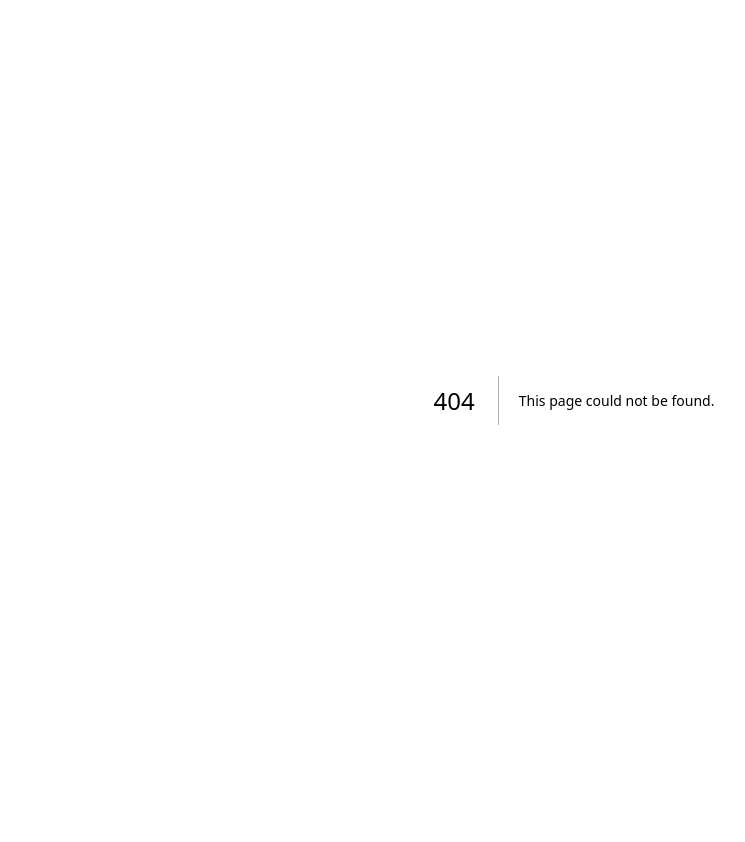
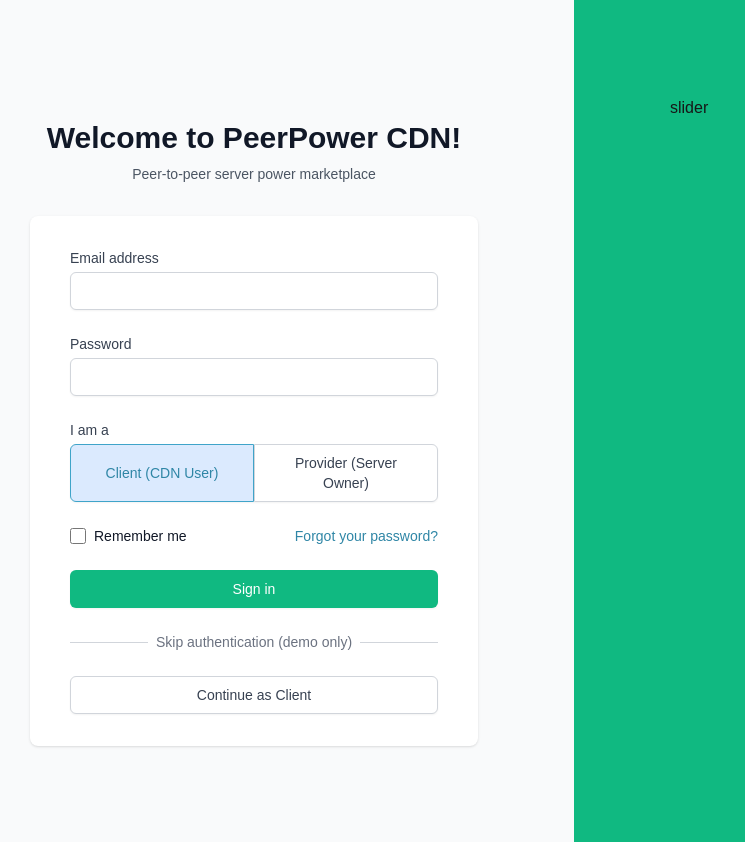
Before and after one commit to akarlovskaya/p2p-cdn-showcase, a Next.js app: page /login in a window 1280 px wide. Before the commit this address had no page. Shown: the whole page, without its empty margins (66-811 px from the left). Before the commit the page ends 800 px from the top, so only its background shows below. Built offline with nearby package versions, Linux system fonts and the light colour scheme.

Commit message:
add login, client and provider pages

```diff
--- /dev/null
+++ b/app/dashboard/client/page.tsx
@@ -0,0 +1,7 @@
+import React from "react";
+
+const Client = () => {
+  return <div>this is client page</div>;
+};
+
+export default Client;
--- a/app/dashboard/layout.tsx
+++ b/app/dashboard/layout.tsx
@@ -1,7 +1,7 @@
 // Shared layout for all dashboard pages (dashboard-specific layout)
 import { SidebarProvider } from "../contexts/SidebarContext";
 import { Header } from "../components/header/Header";
-import ClientSidebar from "../components/Sidebar";
+import Sidebar from "../components/Sidebar";
 
 export default function DashboardLayout({
   children,
@@ -11,7 +11,7 @@ export default function DashboardLayout({
   return (
     <SidebarProvider>
       <div className="flex h-screen bg-gray-100">
-        <ClientSidebar />
+        <Sidebar />
 
         <div className="flex-1 flex flex-col overflow-hidden">
           <Header />
--- /dev/null
+++ b/app/dashboard/provider/page.tsx
@@ -0,0 +1,7 @@
+import React from "react";
+
+const Provider = () => {
+  return <div></div>;
+};
+
+export default Provider;
--- /dev/null
+++ b/app/login/page.tsx
@@ -0,0 +1,172 @@
+// pages/login.tsx
+"use client";
+import { useState } from "react";
+import Head from "next/head";
+
+export default function LoginPage() {
+  const [email, setEmail] = useState("");
+  const [password, setPassword] = useState("");
+  const [role, setRole] = useState<"client" | "provider">("client");
+
+  const handleSubmit = (e: React.FormEvent) => {
+    e.preventDefault();
+    // For demo purposes, just redirect to dashboard
+    window.location.href = `/dashboard/${role}`;
+  };
+
+  return (
+    <div className="min-h-screen bg-gray-50 grid grid-cols-2">
+      <Head>
+        <title>PeerPower CDN - Login</title>
+      </Head>
+
+      <section className="p-24">
+        <div className="sm:mx-auto sm:w-full sm:max-w-md">
+          <h2 className="mt-6 text-center text-3xl font-extrabold text-gray-900">
+            Welcome to PeerPower CDN!
+          </h2>
+          <p className="mt-2 text-center text-sm text-gray-600">
+            Peer-to-peer server power marketplace
+          </p>
+        </div>
+
+        <div className="mt-8 sm:mx-auto sm:w-full sm:max-w-md">
+          <div className="bg-white py-8 px-4 shadow sm:rounded-lg sm:px-10">
+            <form className="space-y-6" onSubmit={handleSubmit}>
+              <div>
+                <label
+                  htmlFor="email"
+                  className="block text-sm font-medium text-gray-700"
+                >
+                  Email address
+                </label>
+                <div className="mt-1">
+                  <input
+                    id="email"
+                    name="email"
+                    type="email"
+                    autoComplete="email"
+                    required
+                    value={email}
+                    onChange={(e) => setEmail(e.target.value)}
+                    className="appearance-none block w-full px-3 py-2 border border-gray-300 rounded-md shadow-sm placeholder-gray-400 focus:outline-none focus:ring-blue-500 focus:border-blue-500 sm:text-sm"
+                  />
+                </div>
+              </div>
+
+              <div>
+                <label
+                  htmlFor="password"
+                  className="block text-sm font-medium text-gray-700"
+                >
+                  Password
+                </label>
+                <div className="mt-1">
+                  <input
+                    id="password"
+                    name="password"
+                    type="password"
+                    autoComplete="current-password"
+                    required
+                    value={password}
+                    onChange={(e) => setPassword(e.target.value)}
+                    className="appearance-none block w-full px-3 py-2 border border-gray-300 rounded-md shadow-sm placeholder-gray-400 focus:outline-none focus:ring-blue-500 focus:border-blue-500 sm:text-sm"
+                  />
+                </div>
+              </div>
+
+              <div>
+                <label className="block text-sm font-medium text-gray-700">
+                  I am a
+                </label>
+                <div className="mt-1 flex rounded-md shadow-sm">
+                  <button
+                    type="button"
+                    onClick={() => setRole("client")}
+                    className={`flex-1 py-2 px-4 border rounded-l-md text-sm font-medium ${
+                      role === "client"
+                        ? "bg-blue-100 border-primary text-primary-dark"
+                        : "bg-white border-gray-300 text-gray-700 hover:bg-gray-50"
+                    }`}
+                  >
+                    Client (CDN User)
+                  </button>
+                  <button
+                    type="button"
+                    onClick={() => setRole("provider")}
+                    className={`flex-1 py-2 px-4 border rounded-r-md text-sm font-medium ${
+                      role === "provider"
+                        ? "bg-blue-100 border-primary text-primary-dark"
+                        : "bg-white border-gray-300 text-gray-700 hover:bg-gray-50"
+                    }`}
+                  >
+                    Provider (Server Owner)
+                  </button>
+                </div>
+              </div>
+
+              <div className="flex items-center justify-between">
+                <div className="flex items-center">
+                  <input
+                    id="remember-me"
+                    name="remember-me"
+                    type="checkbox"
+                    className="h-4 w-4 text-primary-dark focus:ring-blue-500 border-gray-300 rounded"
+                  />
+                  <label
+                    htmlFor="remember-me"
+                    className="ml-2 block text-sm text-gray-900"
+                  >
+                    Remember me
+                  </label>
+                </div>
+
+                <div className="text-sm">
+                  <a
+                    href="#"
+                    className="font-medium text-primary-dark hover:text-primary"
+                  >
+                    Forgot your password?
+                  </a>
+                </div>
+              </div>
+
+              <div>
+                <button
+                  type="submit"
+                  className="w-full flex justify-center py-2 px-4 border border-transparent rounded-md shadow-sm text-sm font-medium text-white bg-secondary hover:bg-secondary-dark focus:outline-none focus:ring-2 focus:ring-offset-2 focus:ring-secondary-dark"
+                >
+                  Sign in
+                </button>
+              </div>
+            </form>
+
+            <div className="mt-6">
+              <div className="relative">
+                <div className="absolute inset-0 flex items-center">
+                  <div className="w-full border-t border-gray-300" />
+                </div>
+                <div className="relative flex justify-center text-sm">
+                  <span className="px-2 bg-white text-gray-500">
+                    Skip authentication (demo only)
+                  </span>
+                </div>
+              </div>
+
+              <div className="mt-6">
+                <a
+                  href={`/dashboard/${role}`}
+                  className="w-full flex justify-center py-2 px-4 border border-gray-300 rounded-md shadow-sm text-sm font-medium text-gray-700 bg-white hover:bg-gray-50 focus:outline-none focus:ring-2 focus:ring-offset-2 focus:ring-blue-500"
+                >
+                  Continue as {role === "client" ? "Client" : "Provider"}
+                </a>
+              </div>
+            </div>
+          </div>
+        </div>
+      </section>
+
+      <section className="bg-secondary p-24">slider</section>
+    </div>
+  );
+}
--- a/tailwind.config.js
+++ b/tailwind.config.js
@@ -9,8 +9,8 @@ module.exports = {
     extend: {
       colors: {
         primary: {
-          DEFAULT: "#3B82F6",
-          dark: "#2563EB",
+          DEFAULT: "#3FA4C9",
+          dark: "#2F86A6",
         },
         secondary: {
           DEFAULT: "#10B981",
```
Also changed, not shown: app/components/ui/slider.tsx (added).
